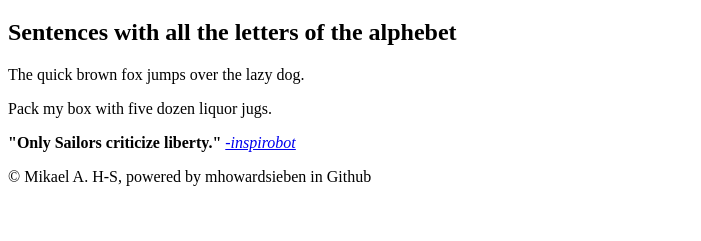
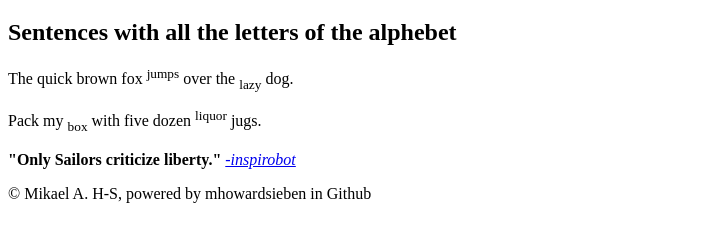
Before and after one commit to mhowardsieben/bro, a plain HTML site: page HTML Lessons/childPages/Sub and Super Script.html in a window 1280 px wide. Shown: the part 61-302 px from the top of the page, without its empty margins (0-701 px from the left). Drawn offline with Linux system fonts and the light colour scheme.

Commit message:
Update Sub and Super Script.html

```diff
--- a/HTML Lessons/childPages/Sub and Super Script.html
+++ b/HTML Lessons/childPages/Sub and Super Script.html
@@ -16,8 +16,8 @@
       <header><h1>This is a comparison of Sub and Super Scripts.</h1></header>
 
       <section><h2>Sentences with all the letters of the alphebet</h2>
-              <p>The quick brown fox jumps over the lazy dog.</p>
-              <p>Pack my box with five dozen liquor jugs.</p>
+              <p>The quick brown fox <sup>jumps</sup> over the <sub>lazy</sub> dog.</p>
+              <p>Pack my <sub>box</sub> with five dozen <sup>liquor</sup> jugs.</p>
       </section>
 
     </body>
```
